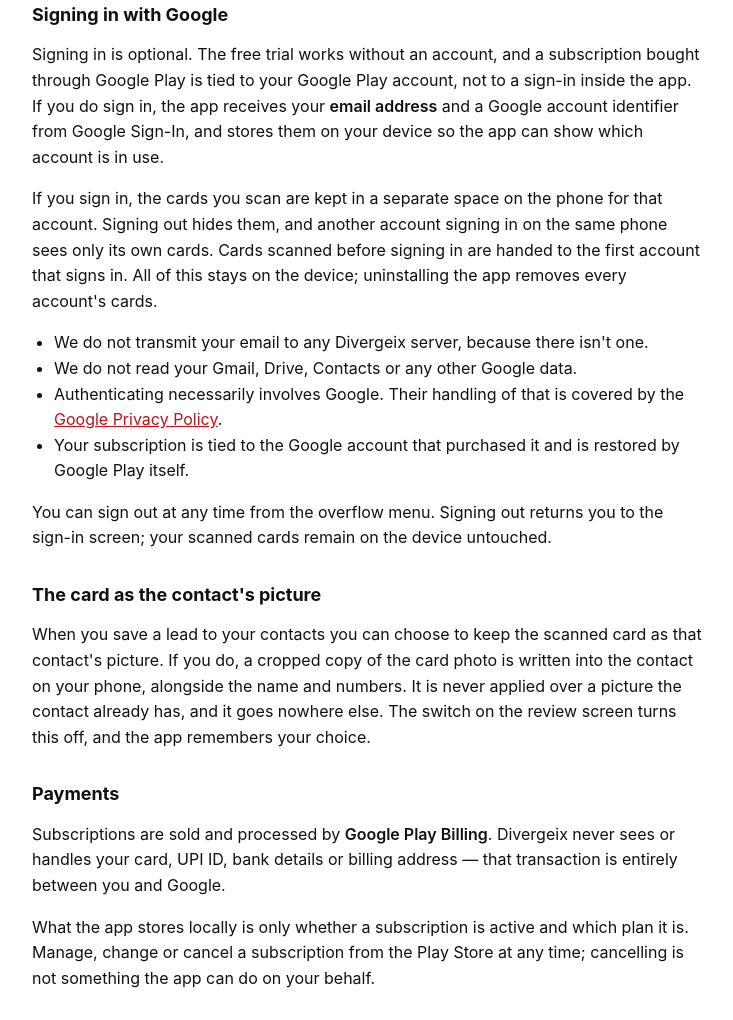
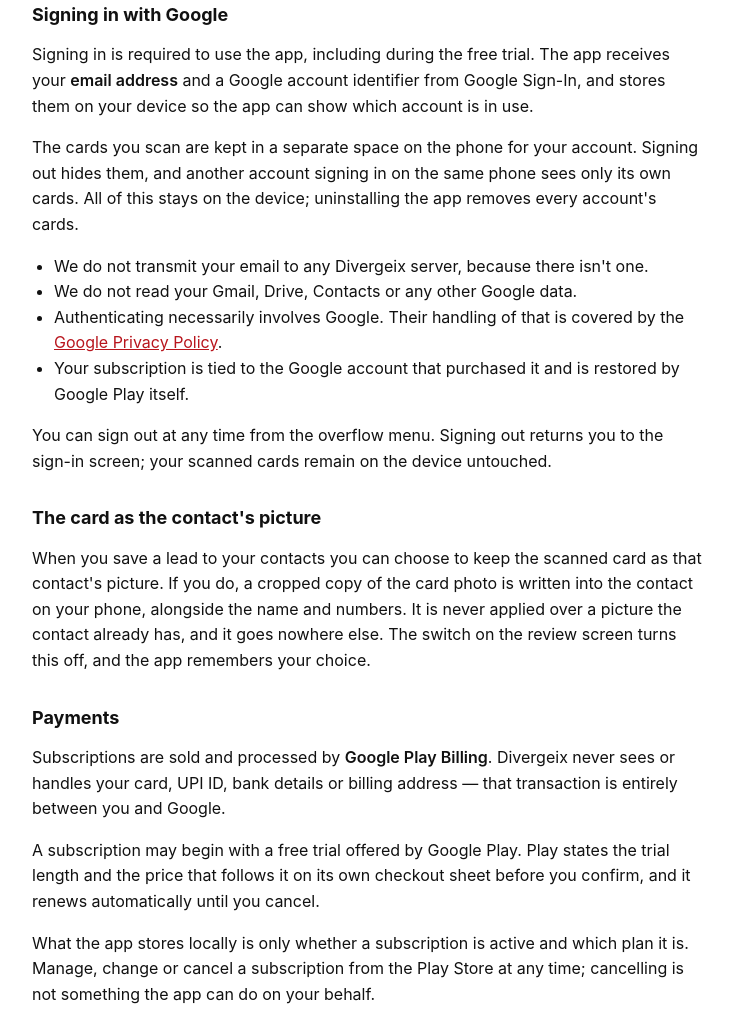
Before and after one commit to divergeix/privacy, a plain HTML site: page index.html in a window 1280 px wide. Shown: the part 1267-2287 px from the top of the page, without its empty margins (272-1005 px from the left). Drawn offline with Linux system fonts and the light colour scheme.

Commit message:
Stacksift: sign-in is required, not optional; state the Play free trial

```diff
--- a/index.html
+++ b/index.html
@@ -42,7 +42,7 @@
 
   <section class="app" id="stacksift">
     <h2>Stack<b>sift</b></h2>
-<p><strong>Last updated:</strong> 12 September 2026
+<p><strong>Last updated:</strong> 13 November 2026
 <strong>Applies to:</strong> Stacksift for Android (<code>com.divergeix.card_scanner</code>)
 <strong>Published by:</strong> Divergeix</p>
 <hr />
@@ -73,10 +73,11 @@ on-device text recognition. The recognition models are included inside the app,
 so no image and no text is ever sent anywhere for processing. This is why the
 download is around 30 MB and why scanning works in airplane mode.</p>
 <h3>Signing in with Google</h3>
-<p>Signing in is optional. The free trial works without an account, and a subscription bought through Google Play is tied to your Google Play account, not to a sign-in inside the app. If you do sign in, the app receives your <strong>email address</strong> and a Google account identifier from
+<p>Signing in is required to use the app, including during the free trial. The
+app receives your <strong>email address</strong> and a Google account identifier from
 Google Sign-In, and stores them on your device so the app can show which
 account is in use.</p>
-<p>If you sign in, the cards you scan are kept in a separate space on the phone for that account. Signing out hides them, and another account signing in on the same phone sees only its own cards. Cards scanned before signing in are handed to the first account that signs in. All of this stays on the device; uninstalling the app removes every account's cards.</p>
+<p>The cards you scan are kept in a separate space on the phone for your account. Signing out hides them, and another account signing in on the same phone sees only its own cards. All of this stays on the device; uninstalling the app removes every account's cards.</p>
 <ul>
 <li>We do not transmit your email to any Divergeix server, because there isn't one.</li>
 <li>We do not read your Gmail, Drive, Contacts or any other Google data.</li>
@@ -98,6 +99,9 @@ choice.</p>
 <p>Subscriptions are sold and processed by <strong>Google Play Billing</strong>. Divergeix never
 sees or handles your card, UPI ID, bank details or billing address — that
 transaction is entirely between you and Google.</p>
+<p>A subscription may begin with a free trial offered by Google Play. Play states
+the trial length and the price that follows it on its own checkout sheet before
+you confirm, and it renews automatically until you cancel.</p>
 <p>What the app stores locally is only whether a subscription is active and which
 plan it is. Manage, change or cancel a subscription from the Play Store at any
 time; cancelling is not something the app can do on your behalf.</p>
```
